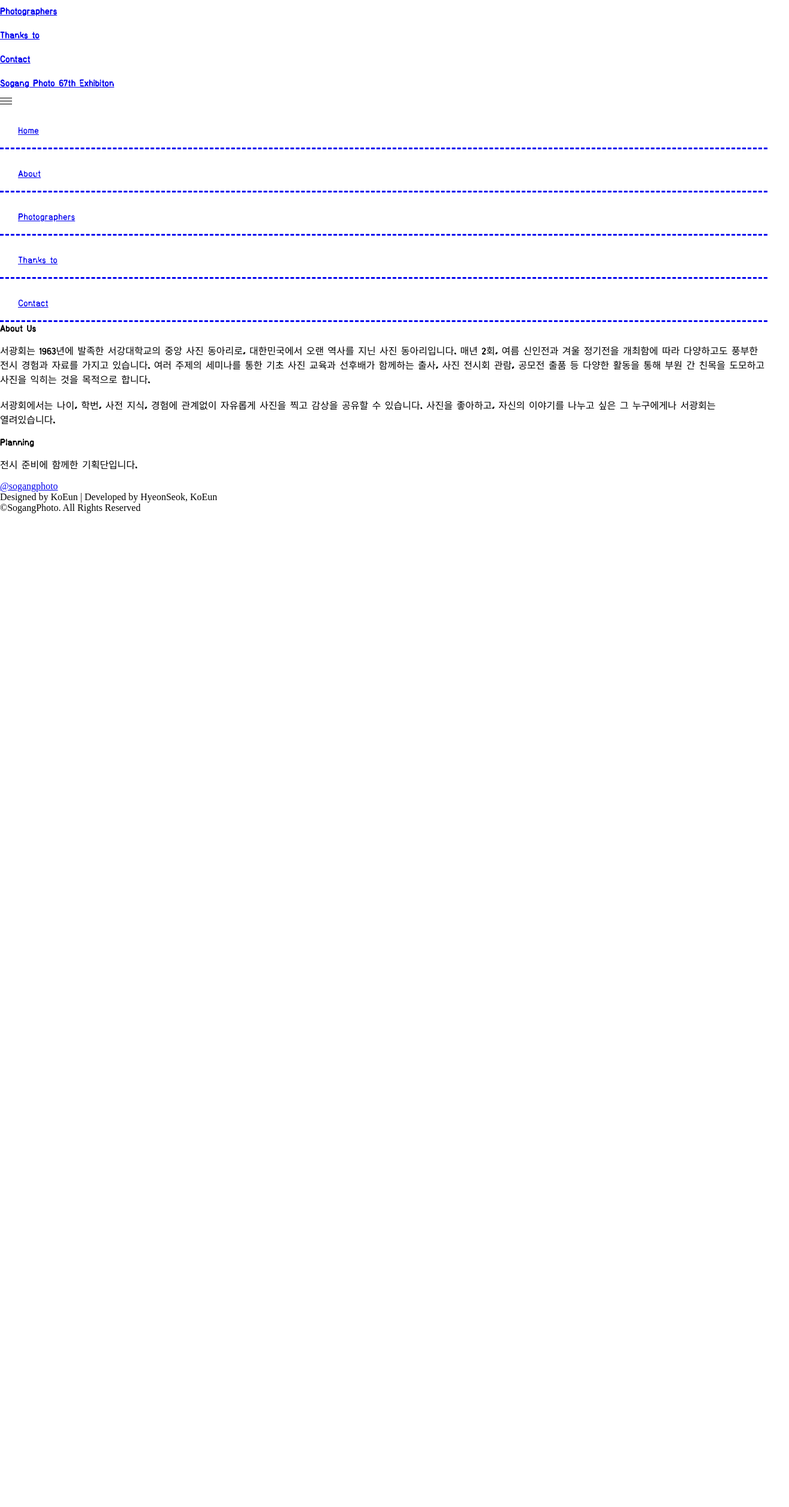
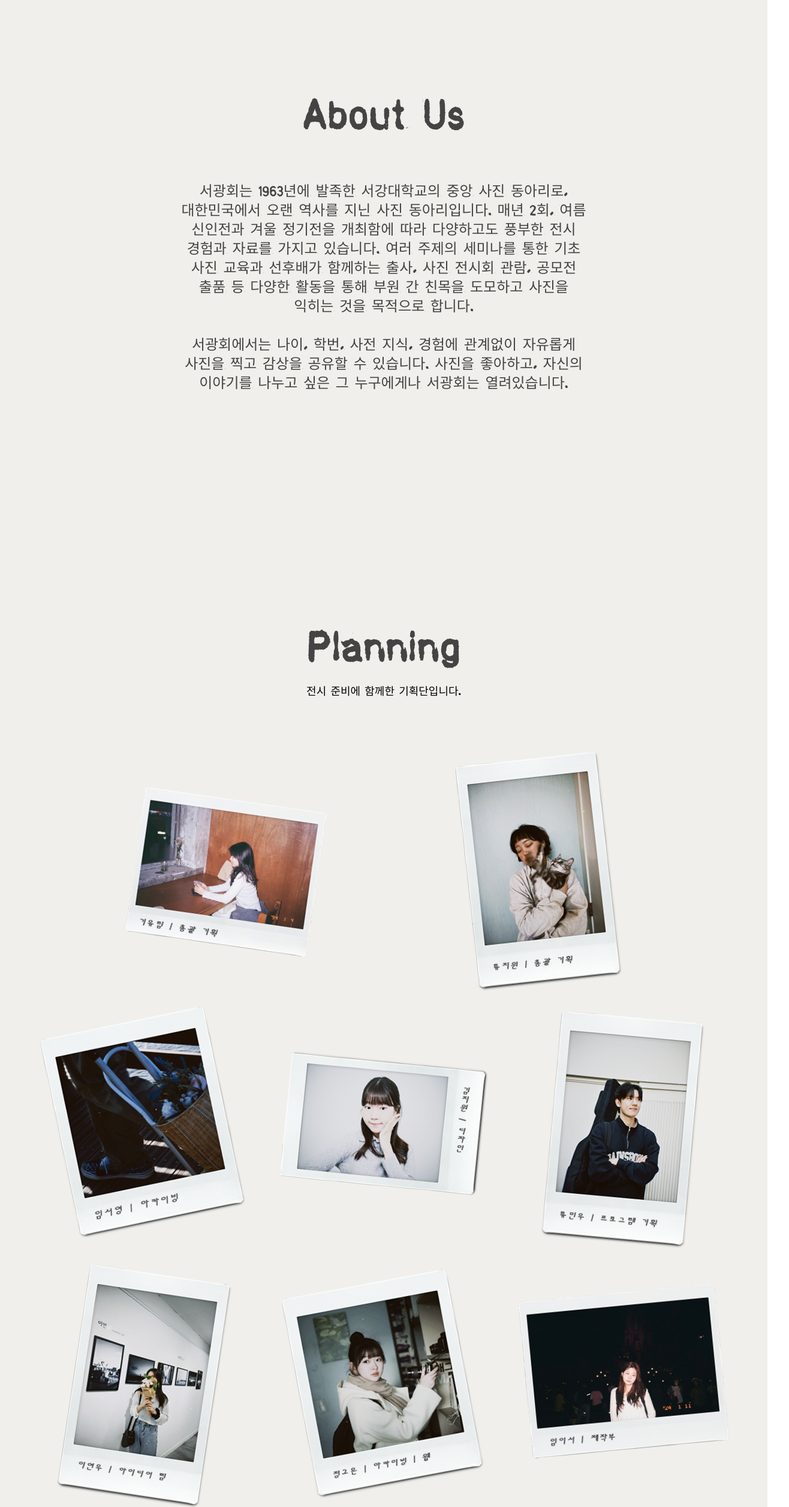
Before and after one commit to Sogangphoto/67th-regular-archive, a React (Create React App) app: page /about in a window 1280 px wide. Shown: the part 82-2595 px from the top of the page at 60% size, 1316 px wide, since content can reach past the window. Before the commit the page ends 1097 px from the top, so only its background shows below. Built offline with nearby package versions, Linux system fonts and the light colour scheme; a web font is replaced by a local one.

Commit message:
about페이지 스타일 수정

```diff
--- a/src/component/Navigation.tsx
+++ b/src/component/Navigation.tsx
@@ -15,8 +15,8 @@
 
   box-sizing: border-box;
 
-  ${(p) => (p.isCurrentPage ? "border-bottom: 3px dashed;" : "")}
-  ${(p) =>
+  ${(p: any) => (p.isCurrentPage ? "border-bottom: 3px dashed;" : "")}
+  ${(p: any) =>
     p.isMobile
       ? "border-bottom: 3px dashed; height: 72px; padding-left: 30px; line-height: 80px; font-weight: 300;"
       : ""}
--- a/src/pages/about/data.tsx
+++ b/src/pages/about/data.tsx
@@ -21,7 +21,7 @@
 const arr = [
   {
     span: 3,
-    top: 5,
+    top: 0,
     left: 40,
     rotate: 8.67,
 
--- a/src/pages/about/index.tsx
+++ b/src/pages/about/index.tsx
@@ -11,7 +11,7 @@
   };
 }>`
   position: relative;
-  ${({ item }) => `
+  ${({ item }: any) => `
     grid-column: span ${item.span};
     top: ${item.top}px;
     left: ${item.left}px;
@@ -41,7 +41,7 @@
       <p className="mt-7 w-[677px] text-center text-sm text-black xl:text-lg">
         전시 준비에 함께한 기획단입니다.
       </p>
-      <div className="mb-40 mt-20 w-full px-[48px] xl:grid xl:grid-cols-6 xl:gap-4">
+      <div className="mb-40 mt-2 w-full px-[48px] xl:mt-20 xl:grid xl:grid-cols-6 xl:gap-4">
         {data.map((item, idx) => {
           return (
             <StyledCard
```
Also changed, not shown: package.json (+45 -7 lines), 2 other files (tests, documents, lock files or other folders).
